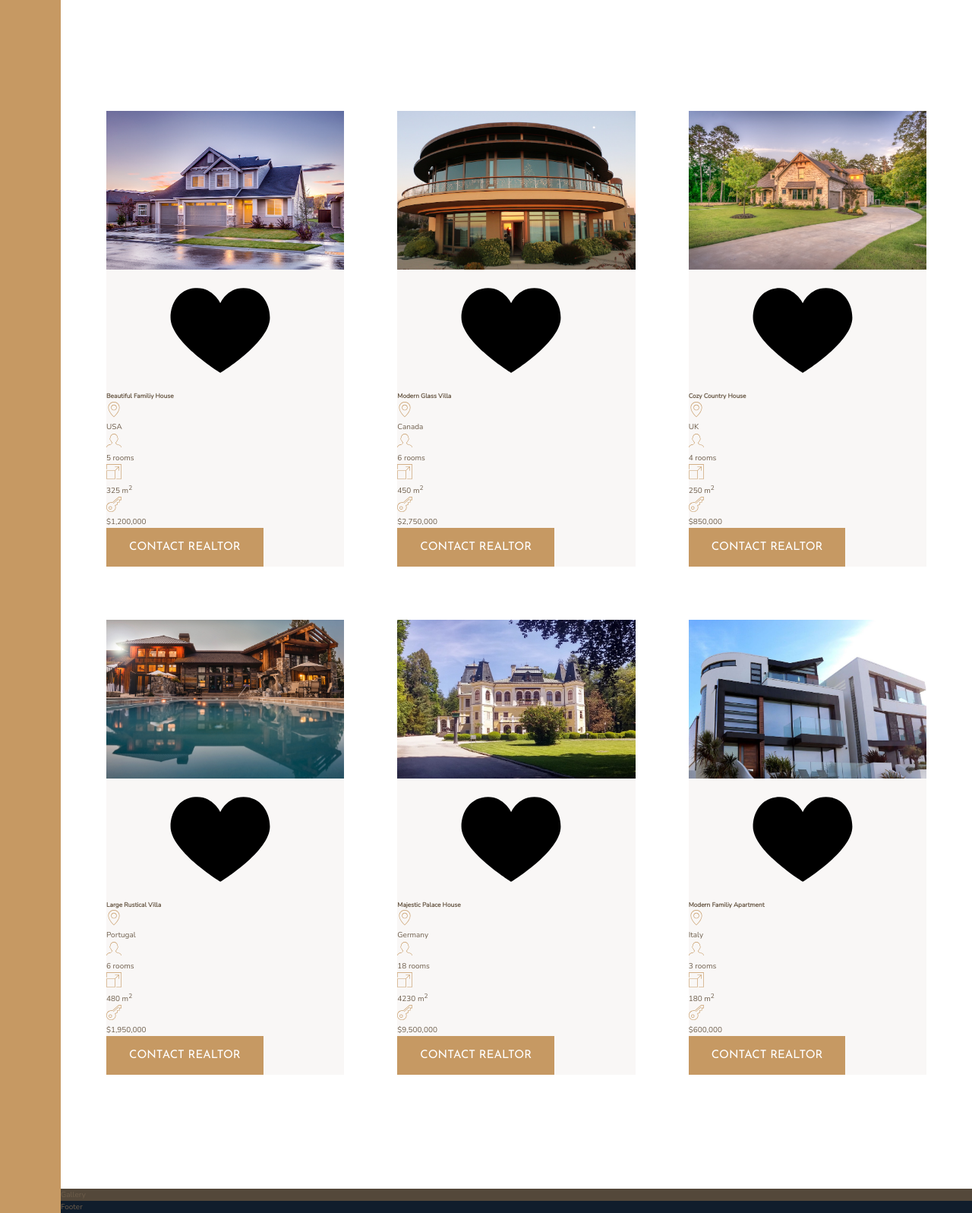
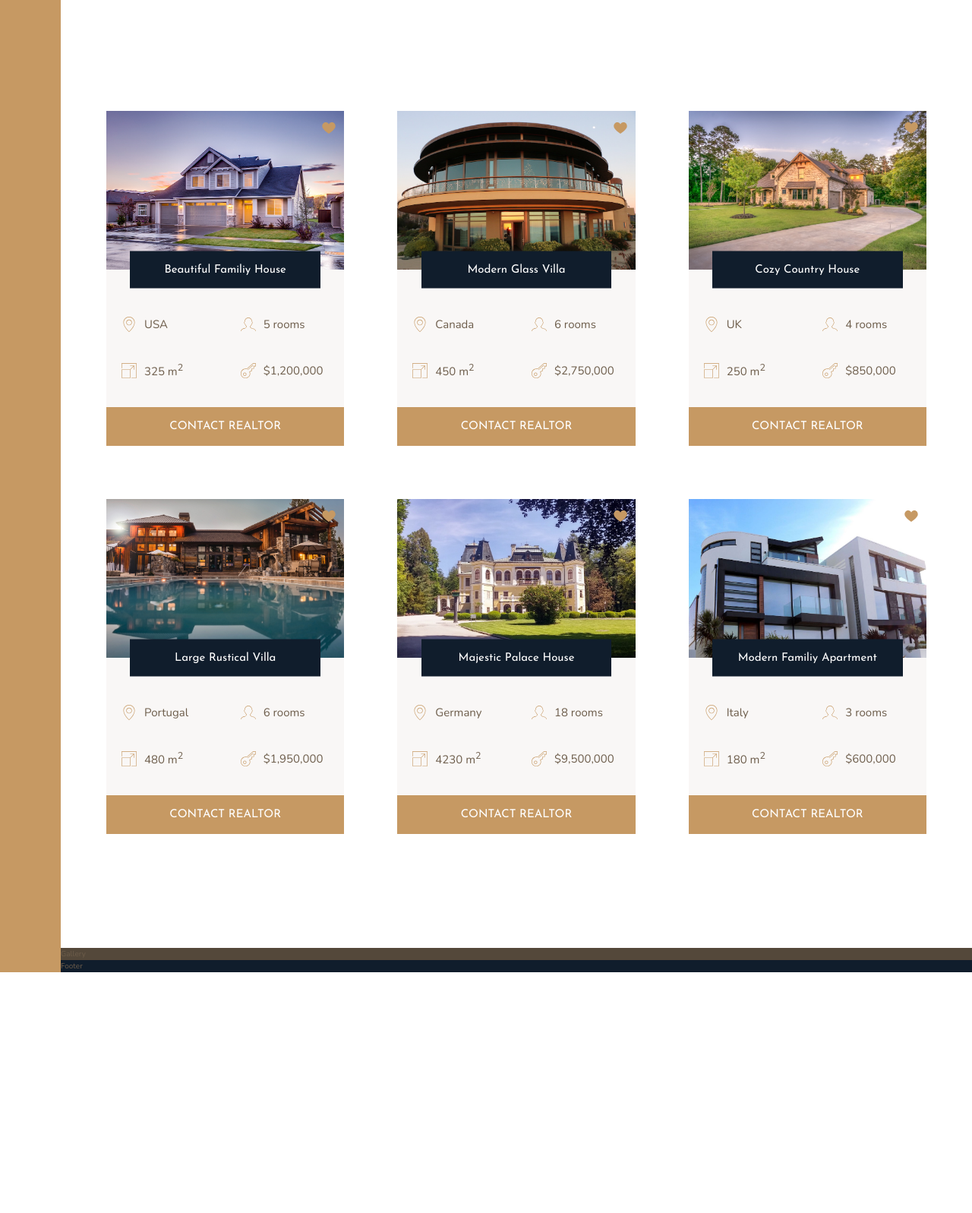
Before and after one commit to huntersfuntime/next-real-estate, a PHP site: page / in a window 1280 px wide. Shown: the part 1824-3421 px from the top of the page at 76% size. After the commit the page ends 3104 px from the top, so only its background shows below. Run offline with PHP 8.4, Linux system fonts and the light colour scheme.

Commit message:
Homes styling finished

```diff
--- a/css/style.css
+++ b/css/style.css
@@ -149,13 +149,53 @@ body {
   grid-gap: 7rem; }
 
 .home {
-  background-color: #f9f7f6; }
+  background-color: #f9f7f6;
+  display: grid;
+  grid-template-columns: repeat(2, 1fr);
+  grid-row-gap: 3.5rem; }
   .home__img {
-    width: 100%; }
-  .home__location svg, .home__rooms svg, .home__area svg, .home__price svg {
+    width: 100%;
+    grid-column: 1 / -1;
+    grid-row: 1 / 2;
+    z-index: 1; }
+  .home__like {
+    grid-row: 1 / 2;
+    grid-column: 2 / 3;
     fill: #c69963;
-    height: 2rem;
-    width: 2rem; }
+    height: 2.5rem;
+    width: 2rem;
+    z-index: 2;
+    justify-self: end;
+    margin: 1rem; }
+  .home__name {
+    grid-column: 1 / -1;
+    grid-row: 1 / 2;
+    z-index: 3;
+    align-self: end;
+    transform: translateY(50%);
+    justify-self: center;
+    width: 80%;
+    font-family: "Josefin Sans", sans-serif;
+    font-size: 1.5rem;
+    text-align: center;
+    padding: 1.25rem;
+    background-color: #101d2c;
+    color: #fff;
+    font-weight: 400; }
+  .home__location, .home__rooms {
+    margin-top: 2.5rem; }
+  .home__location, .home__rooms, .home__area, .home__price {
+    font-size: 1.5rem;
+    margin-left: 2rem;
+    display: flex;
+    align-items: center; }
+    .home__location svg, .home__rooms svg, .home__area svg, .home__price svg {
+      fill: #c69963;
+      height: 2rem;
+      width: 2rem;
+      margin-right: 1rem; }
+  .home__btn {
+    grid-column: 1 / -1; }
 
 .gallery {
   background-color: #54483A;
--- a/sass/_homes.scss
+++ b/sass/_homes.scss
@@ -10,31 +10,69 @@
 .home {
     background-color: $color-grey-light-1;
 
+    display: grid;
+    grid-template-columns: repeat(2, 1fr);
+    grid-row-gap: 3.5rem;
+
     &__img {
         width: 100%;
+        grid-column: 1 / -1;
+        grid-row: 1 / 2;
+        z-index: 1;
     }
 
     &__like {
-
+        grid-row: 1 / 2;
+        grid-column: 2 / 3;
+        fill: $color-primary;
+        height: 2.5rem;
+        width: 2rem;
+        z-index: 2;
+        justify-self: end;
+        margin: 1rem;
     }
 
     &__name {
+        grid-column: 1 / -1;
+        grid-row: 1 / 2;
+        z-index: 3;
+        align-self: end;
+        transform: translateY(50%);
+        justify-self: center;
+        width: 80%;
+        font-family: $font-display;
+        font-size: 1.5rem;
+        text-align: center;
+        padding: 1.25rem;
+        background-color: $color-secondary;
+        color: #fff;
+        font-weight: 400;
 
+    }
+    &__location,
+    &__rooms {
+        margin-top: 2.5rem;
     }
 
     &__location,
     &__rooms,
     &__area,
     &__price {
+        font-size: 1.5rem;
+        margin-left: 2rem;
+        display: flex;
+        align-items: center;
 
             svg {
                 fill: $color-primary;
                 height: 2rem;
                 width: 2rem;
+                margin-right: 1rem;
             }
 
-            p {
+    }
 
-            }
+    &__btn {
+        grid-column: 1 / -1;
     }
 }
```
